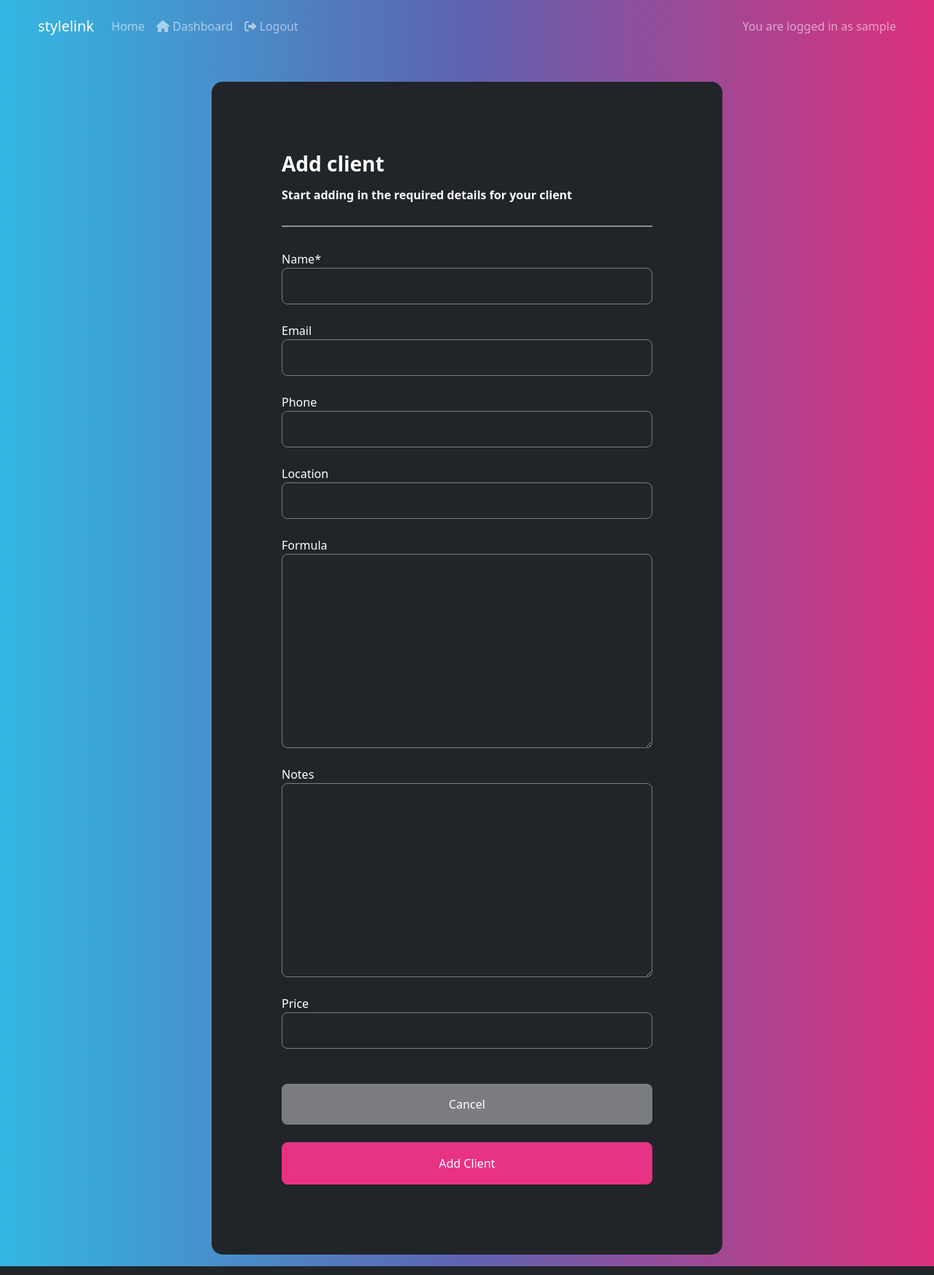
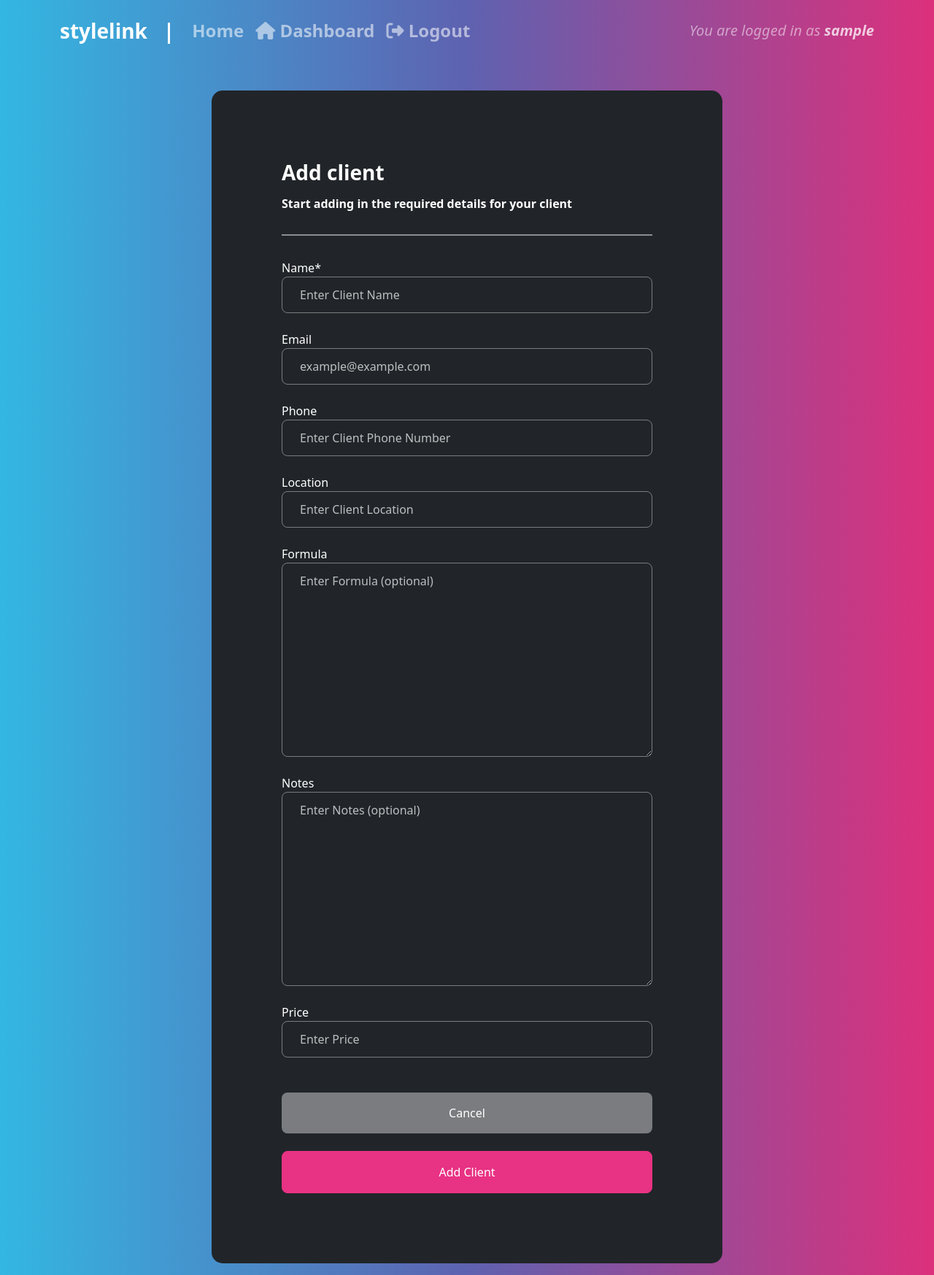
Before and after one commit to yaroslav-matala/stylelink-crm, a Django app: page /add-client in a window 1280 px wide. Shown: the whole page at 73% size. Run offline with Django 4.2, Linux system fonts and the light colour scheme; the visitor is signed in with stand-in values (Sample User, id 1); some libraries are stand-ins or nearby versions.

Commit message:
add placeholders to forms

```diff
--- a/client_manager/forms.py
+++ b/client_manager/forms.py
@@ -9,9 +9,27 @@ class AddClientForm(forms.ModelForm):
     class Meta:
         model = Client
         fields = ['name', 'email', 'phone', 'location', 'formula', 'notes', 'price']
+        widgets = {
+            'name': forms.TextInput(attrs={'placeholder': 'Enter Client Name'}),
+            'email': forms.EmailInput(attrs={'placeholder': 'example@example.com'}),
+            'phone': forms.TextInput(attrs={'placeholder': 'Enter Client Phone Number'}),
+            'location': forms.TextInput(attrs={'placeholder': 'Enter Client Location'}),
+            'formula': forms.Textarea(attrs={'placeholder': 'Enter Formula (optional)'}),
+            'notes': forms.Textarea(attrs={'placeholder': 'Enter Notes (optional)'}),
+            'price': forms.NumberInput(attrs={'placeholder': 'Enter Price'}),
+        }
 
 # - Update a client
 class UpdateClientForm(forms.ModelForm):
     class Meta:
         model = Client
         fields = ['name', 'email', 'phone', 'location', 'formula', 'notes', 'price']
+        idgets = {
+            'name': forms.TextInput(attrs={'placeholder': 'Enter Client Name'}),
+            'email': forms.EmailInput(attrs={'placeholder': 'example@example.com'}),
+            'phone': forms.TextInput(attrs={'placeholder': 'Enter Client Phone Number'}),
+            'location': forms.TextInput(attrs={'placeholder': 'Enter Client Location'}),
+            'formula': forms.Textarea(attrs={'placeholder': 'Enter Formula'}),
+            'notes': forms.Textarea(attrs={'placeholder': 'Enter Notes'}),
+            'price': forms.NumberInput(attrs={'placeholder': 'Enter Price'}),
+        }
--- a/client_manager/templates/client_manager/dashboard.html
+++ b/client_manager/templates/client_manager/dashboard.html
@@ -24,7 +24,7 @@
                     <td> {{client.name}} </td>
                     <td> {{client.phone}} </td>
                     <td> {{client.location}} </td>
-                    <td><a href="{% url 'client' client.id %}" class="btn btn-secondary btn-sm">OPEN <i class="fa-solid fa-arrow-up-right-from-square"></i></a></td>
+                    <td><a href="{% url 'client' client.id %}" class="btn btn-light btn-sm">OPEN <i class="fa-solid fa-arrow-up-right-from-square"></i></a></td>
                 </tr>
                 {% endfor %}
                 {% endif %}
--- a/client_manager/templates/client_manager/view-client.html
+++ b/client_manager/templates/client_manager/view-client.html
@@ -20,7 +20,7 @@
     </div>
 
     <br>
-    <a href="{% url 'dashboard' %}" class="btn btn-secondary">Close <i class="fa-solid fa-xmark"></i></a>
+    <a href="{% url 'dashboard' %}" class="btn btn-light">Close <i class="fa-solid fa-xmark"></i></a>
     &nbsp;
     <a href="{% url 'update-client' client.id %}" class="btn btn-info">Edit Client <i class="fa-solid fa-edit"></i></a>
     &nbsp;
--- a/static/css/style.css
+++ b/static/css/style.css
@@ -1,3 +1,9 @@
+
+hr {
+  opacity: 0.5;
+  border-bottom: 1px ridge;
+}
+
 .center {
   display: block;
   margin-left: auto;
@@ -5,21 +11,7 @@
   width: 50%;
 }
 
-  hr {
-    opacity: 0.5;
-    border-bottom: 1px ridge;
-  }
-
-  .stylelink-navbar {
-    margin-right: 40px;
-    margin-left: 40px;
-  }
-
 .form-layout {
   max-width: 700px;
   border-radius: 15px;
 }
-
-/* .form-layout .form-group {
-    margin-bottom: 1.5rem;
-  } */
--- a/templates/base.html
+++ b/templates/base.html
@@ -24,9 +24,9 @@
 
 <body>
      <!-- navbar -->
-    <nav class="navbar navbar-expand-lg navbar-dark stylelink-navbar">
-        <div class="container-fluid">
-            <a class="navbar-brand" href="{% url 'home' %}"><span class="thin">stylelink</span></a>
+    <nav class="navbar navbar-expand-lg navbar-dark">
+        <div class="container">
+            <a class="navbar-brand fw-bolder fs-3" href="{% url 'home' %}"><span class="thin">stylelink &nbsp; |</span></a>
             <button class="navbar-toggler" type="button" data-bs-toggle="collapse" data-bs-target="#navbarText"
                 aria-controls="navbarText" aria-expanded="false" aria-label="Toggle navigation">
                 <span class="navbar-toggler-icon"></span>
@@ -34,33 +34,33 @@
             <div class="collapse navbar-collapse" id="navbarText">
                 <ul class="navbar-nav me-auto mb-2 mb-lg-0">
                     <li class="nav-item">
-                        <a class="nav-link {% if request.path == home_url %}active{% endif %}" aria-current="page"
+                        <a class="nav-link fw-bolder fs-4 {% if request.path == '/' %}active{% endif %}" aria-current="page"
                             href="{% url 'home' %}">Home</a>
                     </li>
                     {% if user.is_authenticated %}
                     <li class="nav-item">
-                        <a class="nav-link" aria-current="page"
+                        <a class="nav-link fw-bolder fs-4 {% if request.path == '/dashboard' %}active{% endif %}" aria-current="page"
                             href="{% url 'dashboard' %}"><i class="fa-solid fa-home"></i> Dashboard</a>
                     </li>
                     <li class="nav-item">
-                        <a class="nav-link {% if request.path == logout_url %}active{% endif %}" aria-current="page"
+                        <a class="nav-link fw-bolder fs-4 {% if request.path == logout_url %}active{% endif %}" aria-current="page"
                             href="{% url 'account_logout' %}"><i class="fa-solid fa-right-from-bracket"></i> Logout</a>
                     </li>
                     {% else %}
                     <li class="nav-item">
-                        <a class="nav-link {% if request.path == signup_url %}active{% endif %}" aria-current="page"
+                        <a class="nav-link fw-bolder fs-4 {% if request.path == signup_url %}active{% endif %}" aria-current="page"
                             href="{% url 'account_signup' %}"><i class="fa-solid fa-user-plus"></i> Register</a>
                     </li>
                     <li class="nav-item">
-                        <a class="nav-link {% if request.path == login_url %}active{% endif %}" aria-current="page"
+                        <a class="nav-link fw-bolder fs-4 {% if request.path == login_url %}active{% endif %}" aria-current="page"
                             href="{% url 'account_login' %}"><i class="fa-solid fa-right-from-bracket"></i> Login</a>
                     </li>
                     {% endif %}
                 </ul>
                     {% if user.is_authenticated %}
-                    <span class="navbar-text">You are logged in as {{ user }}</span>
+                    <span class="navbar-text fs-5 text-body-tertiary fst-italic">You are logged in as <span class="text-muted fw-bold"> {{ user }} </span></span>
                     {% else %}
-                    <span class="navbar-text">You are not logged in</span>
+                    <span class="navbar-text fs-5 text-body-tertiary">You are not logged in</span>
                     {% endif %}
             </div>
         </div>
```
Lines whose indentation alone changed are shown as unchanged.
